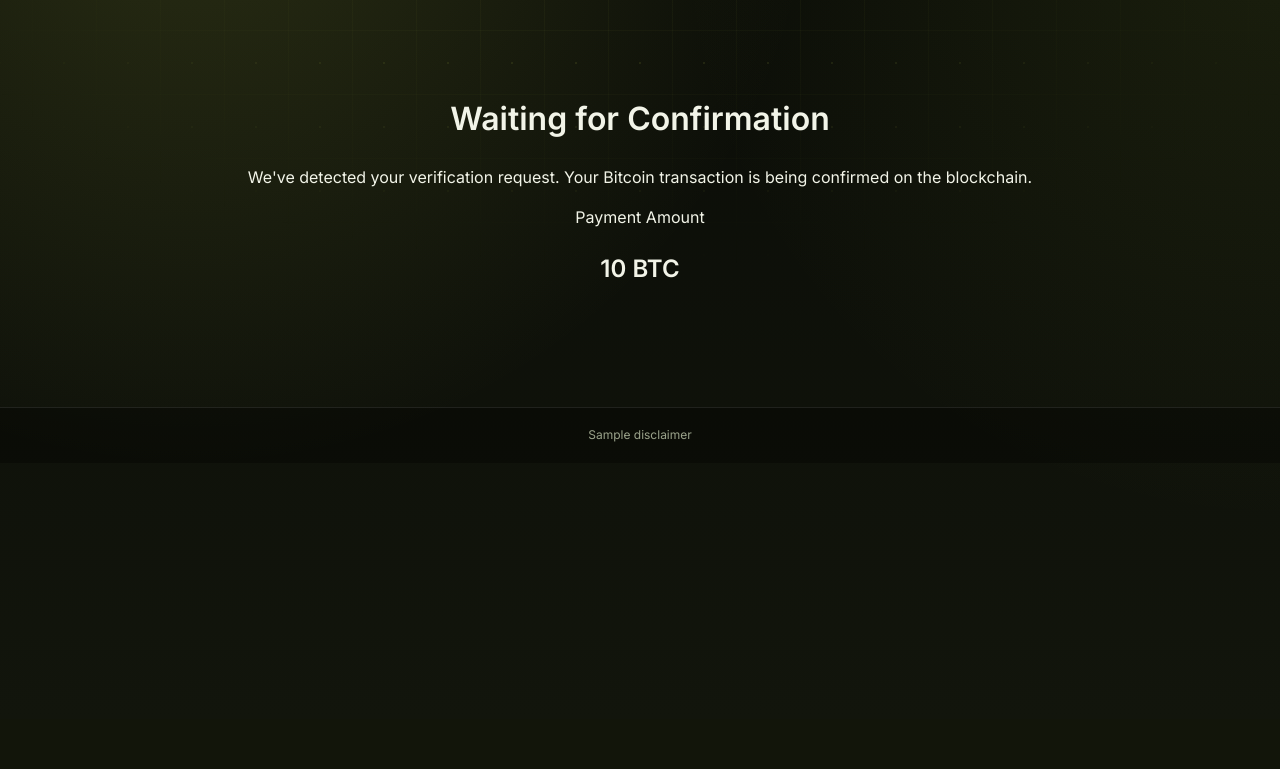
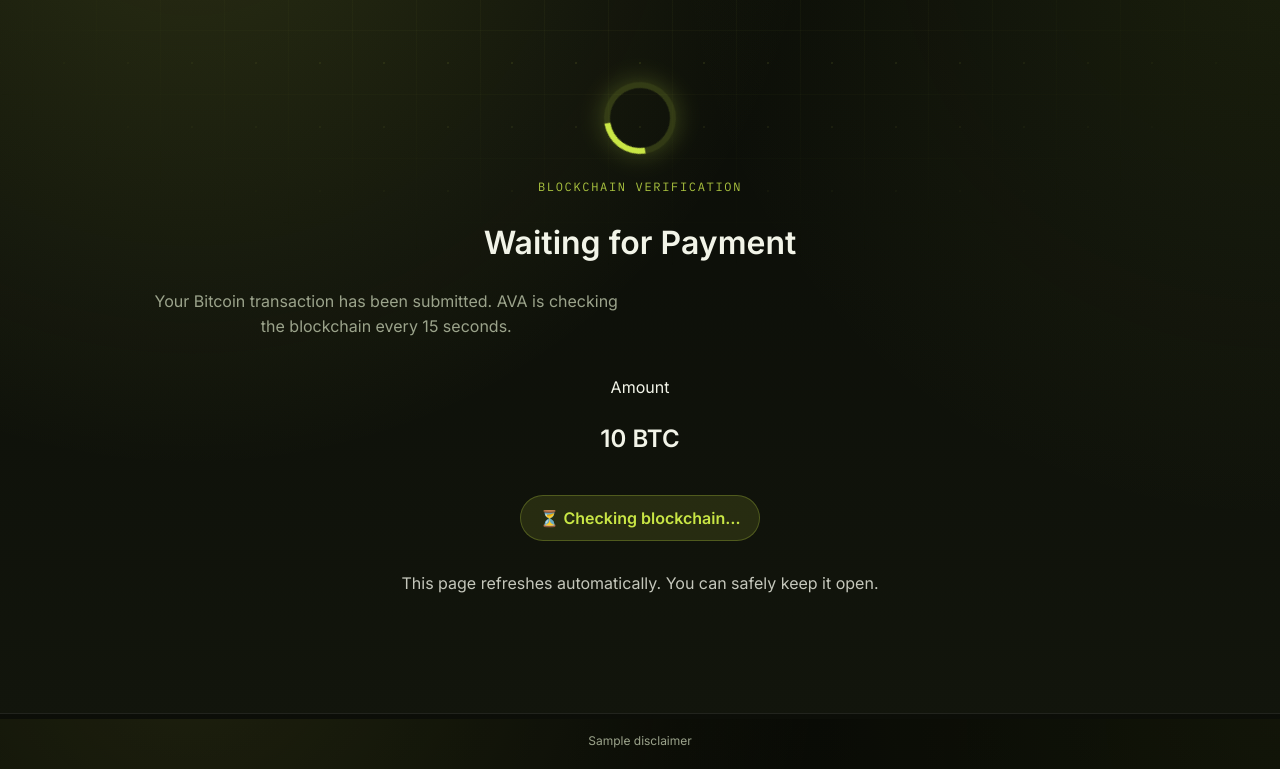
Before and after one commit to Rarejoe/ava-securities, a Flask app: template ava-recovery30/templates/payment_pending.html in a window 1280 px wide. Shown: the part 81-850 px from the top of the page. Before the commit the page ends 523 px from the top, so only its background shows below. Run offline with Flask 3, Linux system fonts and the light colour scheme; the visitor is signed in with stand-in values (Sample User, id 1); the template is opened without the code that fills it: most values are stand-ins (such as "Sample title", 1, 10 or a date in 2020); parts of the project's set-up code (start-up, migrations or seed data) failed here and were passed over.

Commit message:
Update payment pending page content and styles

```diff
--- a/ava-recovery30/templates/payment_pending.html
+++ b/ava-recovery30/templates/payment_pending.html
@@ -1,29 +1,73 @@
 {% extends "base.html" %}
-{% block title %}Waiting for Payment{% endblock %}
+{% block title %}Payment Pending{% endblock %}
 
 {% block content %}
 <meta http-equiv="refresh" content="15">
 
 <div class="checkout-wrap">
-  <div class="checkout-card" style="text-align:center">
+    <div class="checkout-card pending-card">
 
         <div class="spinner"></div>
 
-    <h1>Waiting for Confirmation</h1>
+        <p class="eyebrow">BLOCKCHAIN VERIFICATION</p>
+        <h1>Waiting for Payment</h1>
 
-    <p>
-      We've detected your verification request.
-      Your Bitcoin transaction is being confirmed on the blockchain.
+        <p class="form-sub">
+            Your Bitcoin transaction has been submitted. AVA is checking the blockchain every 15 seconds.
         </p>
 
         <div class="amount-box">
-      <span>Payment Amount</span>
+            <span>Amount</span>
             <h2>{{ payment.amount_btc }} BTC</h2>
         </div>
 
+        <div class="status-pill">
+            ⏳ Checking blockchain…
+        </div>
+
         <p class="checkout-note">
+            This page refreshes automatically. You can safely keep it open.
         </p>
 
     </div>
 </div>
+
+<style>
+.pending-card{
+    text-align:center;
+}
+
+.spinner{
+    width:72px;
+    height:72px;
+    margin:10px auto 24px;
+    border:6px solid rgba(201,230,69,.18);
+    border-top:6px solid #C9E645;
+    border-radius:50%;
+    animation:spin 1s linear infinite;
+    box-shadow:0 0 24px rgba(201,230,69,.25);
+}
+
+@keyframes spin{
+    from{transform:rotate(0deg);}
+    to{transform:rotate(360deg);}
+}
+
+.status-pill{
+    display:inline-block;
+    margin:18px 0;
+    padding:10px 18px;
+    border-radius:999px;
+    background:rgba(201,230,69,.12);
+    color:#C9E645;
+    font-weight:600;
+    border:1px solid rgba(201,230,69,.25);
+}
+
+.checkout-note{
+    opacity:.8;
+    margin-top:12px;
+    line-height:1.6;
+}
+</style>
 {% endblock %}
```
Lines whose indentation alone changed are shown as unchanged.
